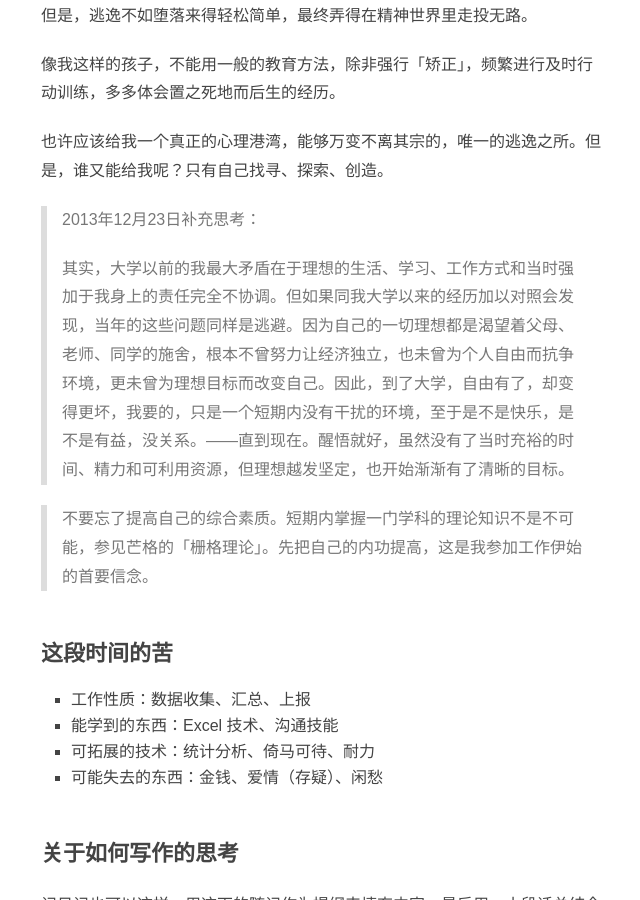
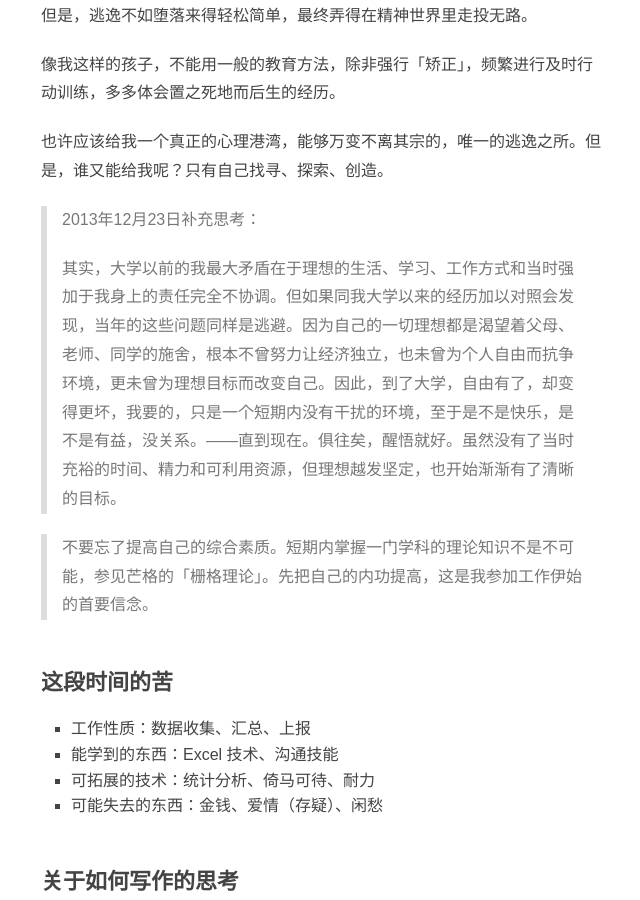
Before and after one commit to fanyange/fanyange.github.io, a Jekyll site: the page built from _posts/2013-12-06-vain-1st.md, in a window 1280 px wide and 900 px high, scrolled down 1244 px. Shown: the whole window, without its empty margins (319-959 px from the left). Built offline with Jekyll 4.4.1, drawn with Linux system fonts in a browser that asks for light colours; some web fonts are replaced; comment, search, counter and statistics services are not loaded.

Commit message:
Add _posts/2013-12-23-new3-1st.md, modify _posts/2013-12-06-vain-1st.md

```diff
--- a/_posts/2013-12-06-vain-1st.md
+++ b/_posts/2013-12-06-vain-1st.md
@@ -36,7 +36,7 @@ date: 2013-12-05
 
 > 2013年12月23日补充思考：
 >
-> 其实，大学以前的我最大矛盾在于理想的生活、学习、工作方式和当时强加于我身上的责任完全不协调。但如果同我大学以来的经历加以对照会发现，当年的这些问题同样是逃避。因为自己的一切理想都是渴望着父母、老师、同学的施舍，根本不曾努力让经济独立，也未曾为个人自由而抗争环境，更未曾为理想目标而改变自己。因此，到了大学，自由有了，却变得更坏，我要的，只是一个短期内没有干扰的环境，至于是不是快乐，是不是有益，没关系。——直到现在。醒悟就好，虽然没有了当时充裕的时间、精力和可利用资源，但理想越发坚定，也开始渐渐有了清晰的目标。
+> 其实，大学以前的我最大矛盾在于理想的生活、学习、工作方式和当时强加于我身上的责任完全不协调。但如果同我大学以来的经历加以对照会发现，当年的这些问题同样是逃避。因为自己的一切理想都是渴望着父母、老师、同学的施舍，根本不曾努力让经济独立，也未曾为个人自由而抗争环境，更未曾为理想目标而改变自己。因此，到了大学，自由有了，却变得更坏，我要的，只是一个短期内没有干扰的环境，至于是不是快乐，是不是有益，没关系。——直到现在。俱往矣，醒悟就好。虽然没有了当时充裕的时间、精力和可利用资源，但理想越发坚定，也开始渐渐有了清晰的目标。
 
 > 不要忘了提高自己的综合素质。短期内掌握一门学科的理论知识不是不可能，参见芒格的「栅格理论」。先把自己的内功提高，这是我参加工作伊始的首要信念。
 
```
Also changed, not shown: _posts/2013-12-23-new3-1st.md (added, +22 -0 lines).
